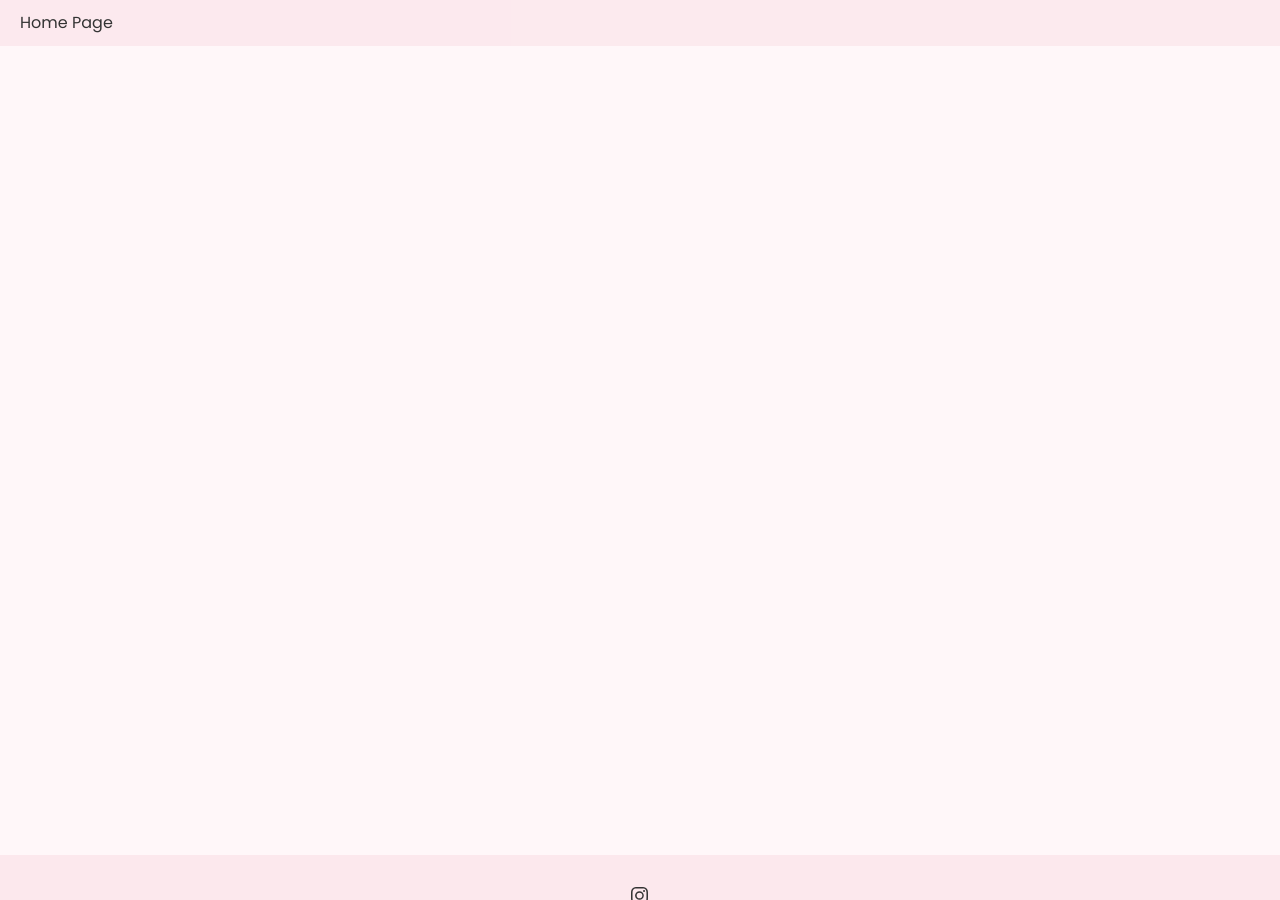
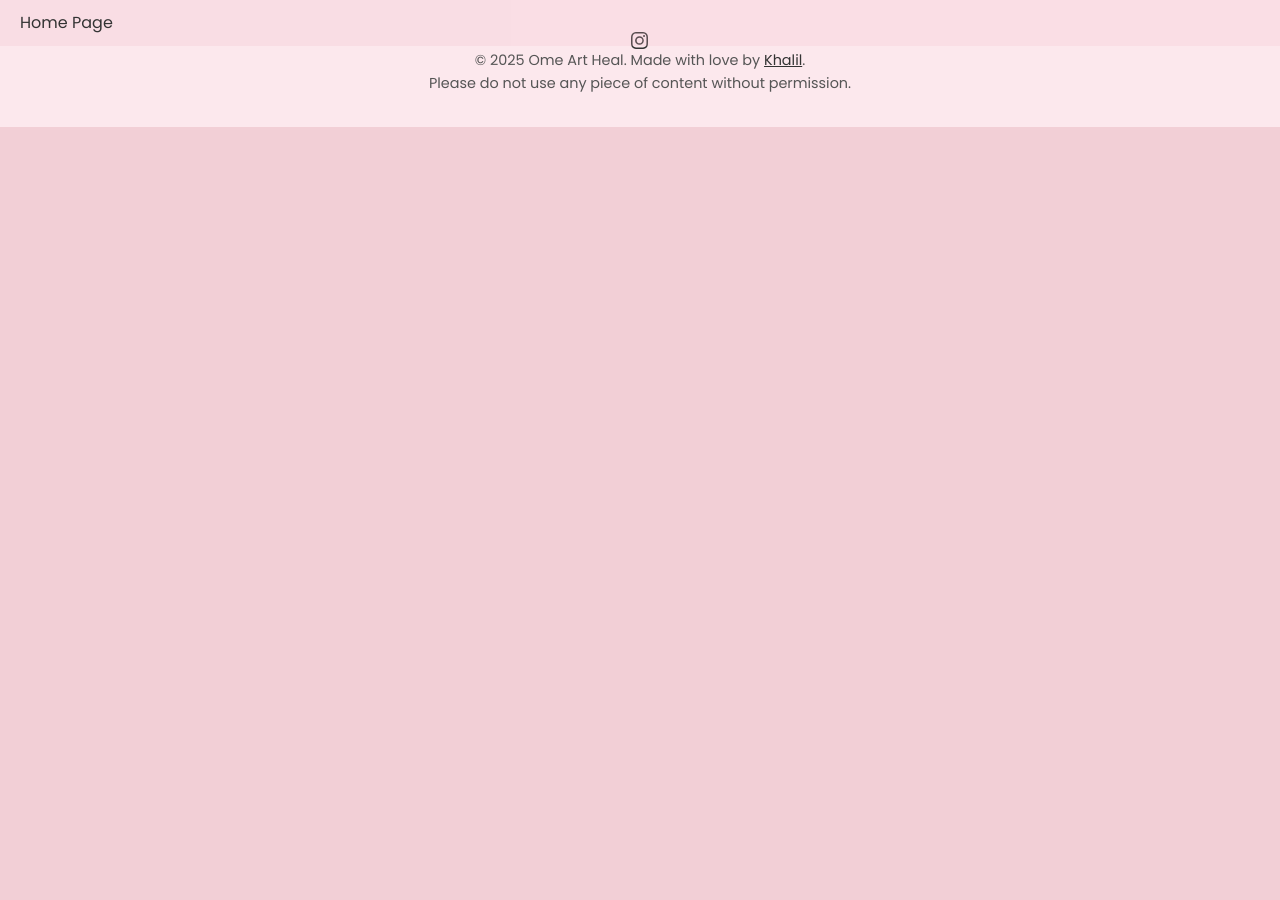
Before and after one commit to Khalil2000web/Ome, a Jekyll site: the page built from gallery.md, in a window 1280 px wide and 900 px high. Built offline with Jekyll 4.4.1, drawn with Linux system fonts in a browser that asks for light colours.

Commit message:
Update gallery.md

```diff
--- a/gallery.md
+++ b/gallery.md
@@ -7,6 +7,3 @@ date: 2024-05-25 10:00:00
 last_modified_at: 2025-05-25 10:30:00
 published: true
 ---
-<div style="min-height:95vh;">
-
-</div>
```
